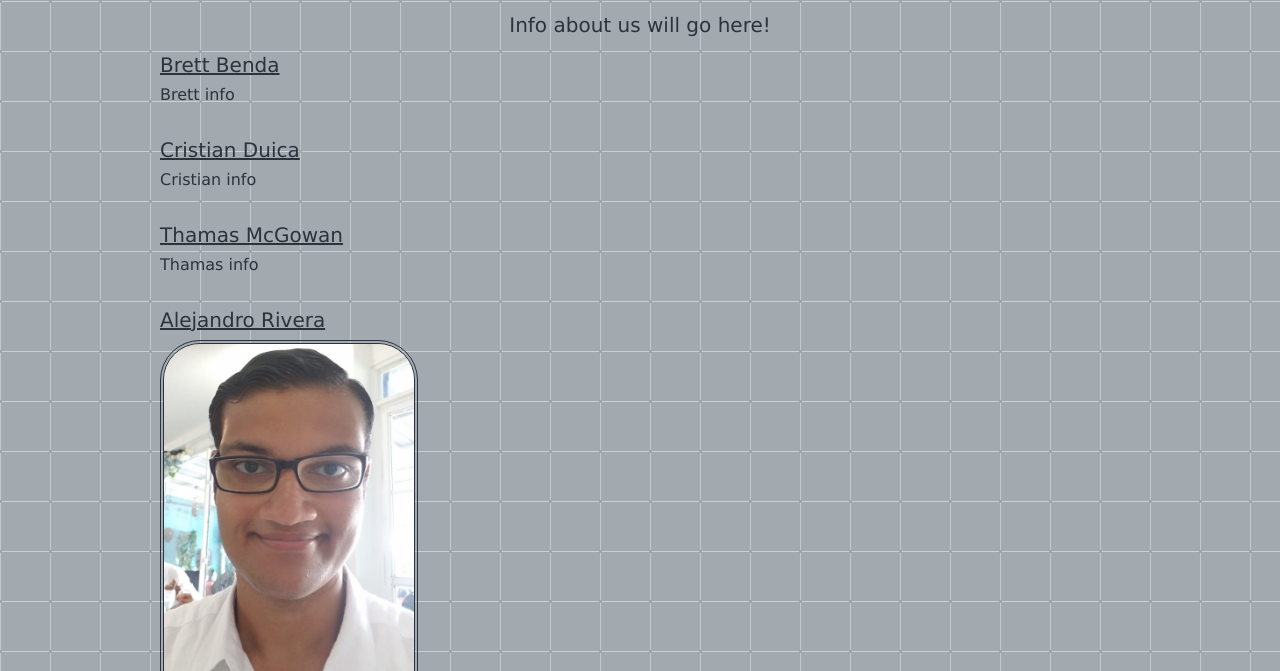
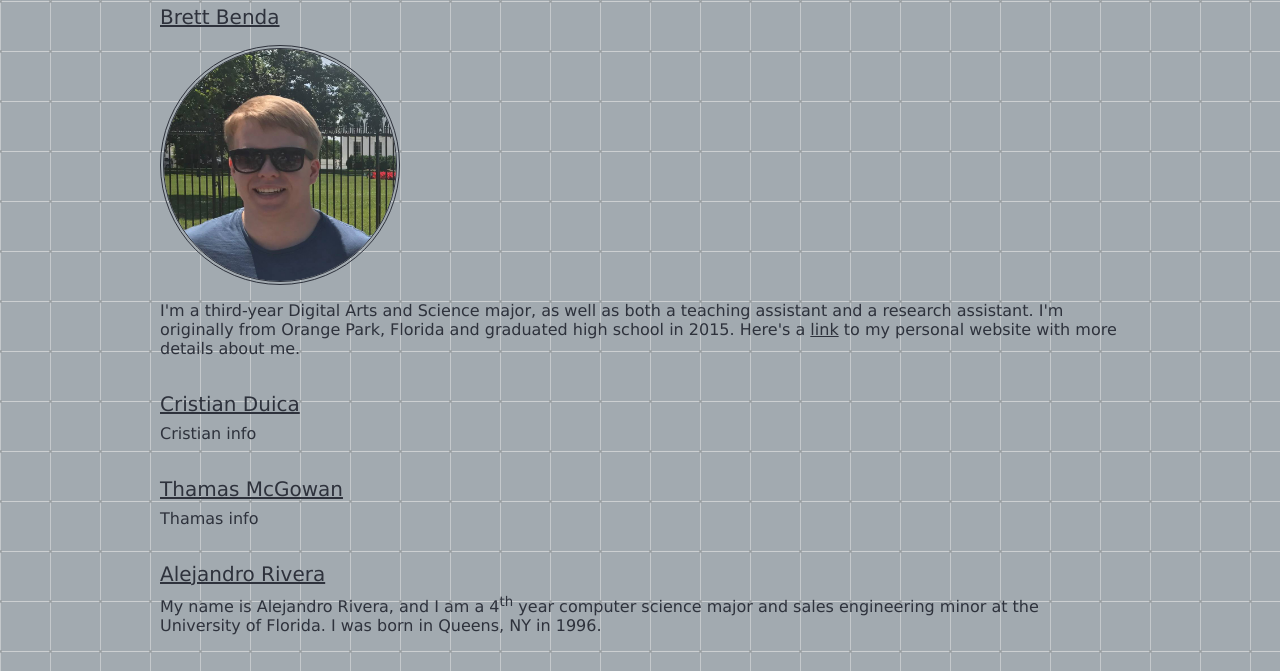
Before and after one commit to brettbenda/radiosity, a plain HTML site: page html/about.html in a window 1280 px wide. Shown: the part 129-800 px from the top of the page. Drawn offline with Linux system fonts and the light colour scheme.

Commit message:
added Brett's bio

```diff
--- a/html/about.html
+++ b/html/about.html
@@ -22,21 +22,23 @@
 	<!--Body-->
 	<div class="body">
 		<p class="heading"><strong>About Us</strong></p>
-		<p class="subheading">Info about us will go here!</p>
+
 		<p class="left subheading"><u>Brett Benda</u></p>
-		<p class="left detail">Brett info</p>
+		<img  class="left" src="../images/brett.jpg" style="height:30vh; border-radius: 50vh; border: 0.5vh double #2e323c">
+		<p class="left detail">I'm a third-year Digital Arts and Science major, as well as both a teaching assistant and a research assistant. I'm originally from Orange Park, Florida and graduated high school in 2015. Here's a <u><a href="https://brettbenda.github.io/">link</a></u> to my personal website with more details about me.</p>
 		<br/>
+
 		<p class="left subheading"><u>Cristian Duica</u></p>
 		<p class="left detail">Cristian info</p>
 		<br/>
+
 		<p class="left subheading"><u>Thamas McGowan</u></p>
 		<p class="left detail">Thamas info</p>
 		<br/>
+
 		<p class="left subheading"><u>Alejandro Rivera</u></p>
-		<p class="left subheading">
-			<img src="../images/alejandro.jpg" style="height:50vh; border-radius: 5vh; border: 0.5vh double #2e323c">
-		</p>
 		<p class="left detail">My name is Alejandro Rivera, and I am a 4<sup>th</sup> year computer science major and sales engineering minor at the University of Florida. I was born in Queens, NY in 1996.</p>
+		<br/>
 	</div>
 
 </body>
```
Also changed, not shown: images/brett.jpg (added).
